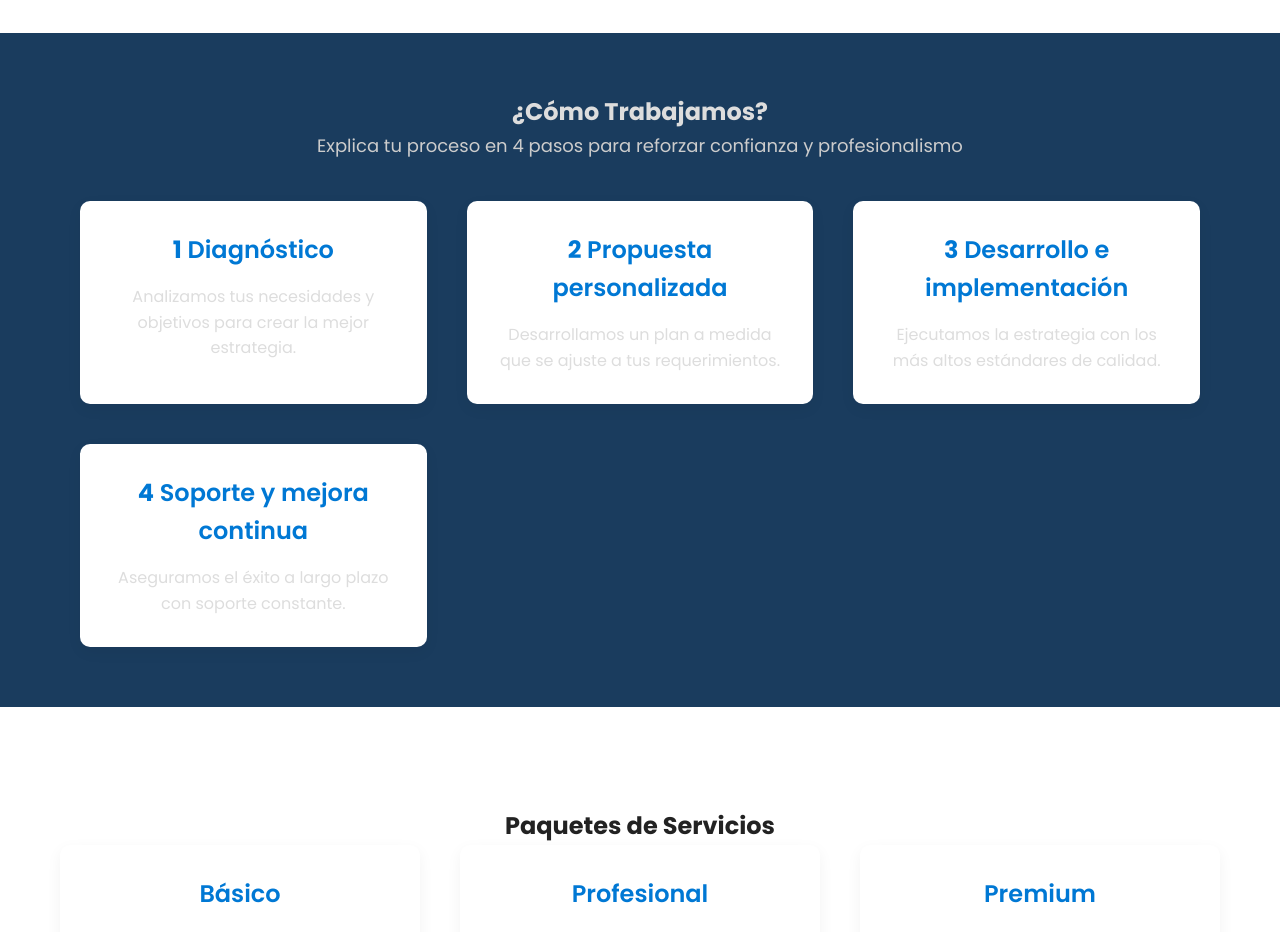
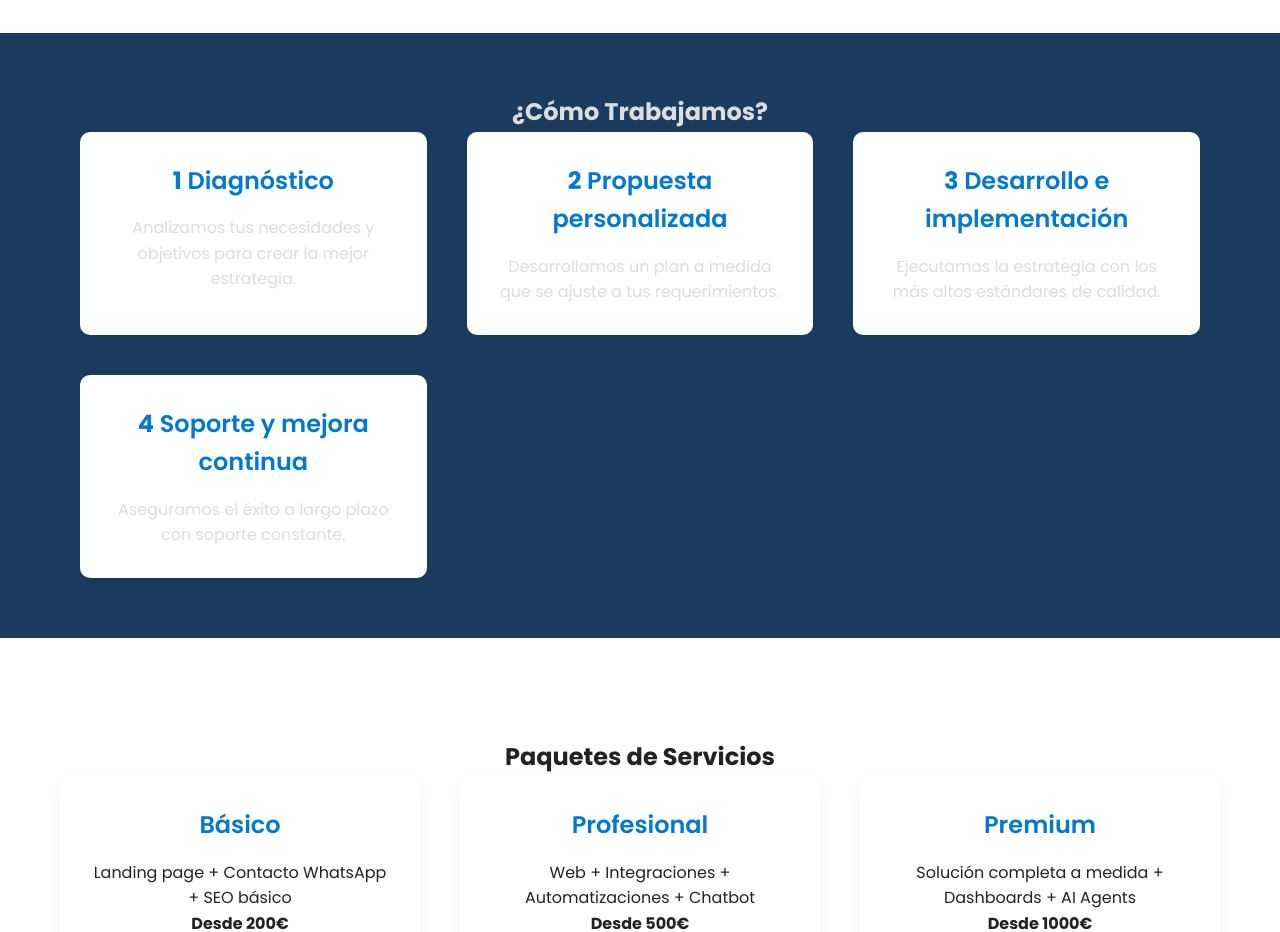
Before and after one commit to rubenm1906/consultoria-web, a plain HTML site: page index.html in a window 1280 px wide. Shown: the part 1580-2512 px from the top of the page. Drawn offline with Linux system fonts and the light colour scheme.

Commit message:
Update index.html

```diff
--- a/index.html
+++ b/index.html
@@ -69,7 +69,6 @@ Ofrecemos soluciones prácticas para negocios que buscan crecer a través de la
 <!-- Cómo trabajamos -->
   <section id="workflow" class="section dark-bg">
   <h2>¿Cómo Trabajamos?</h2>
-  <p style="text-align: center; margin-bottom: 40px; font-size: 18px; color: #ccc;">Explica tu proceso en 4 pasos para reforzar confianza y profesionalismo</p>
   <div class="services-grid">
     <div class="service-card">
       <h3><span style="color:#0078d4; font-weight:bold;">1</span> Diagnóstico</h3>
```
